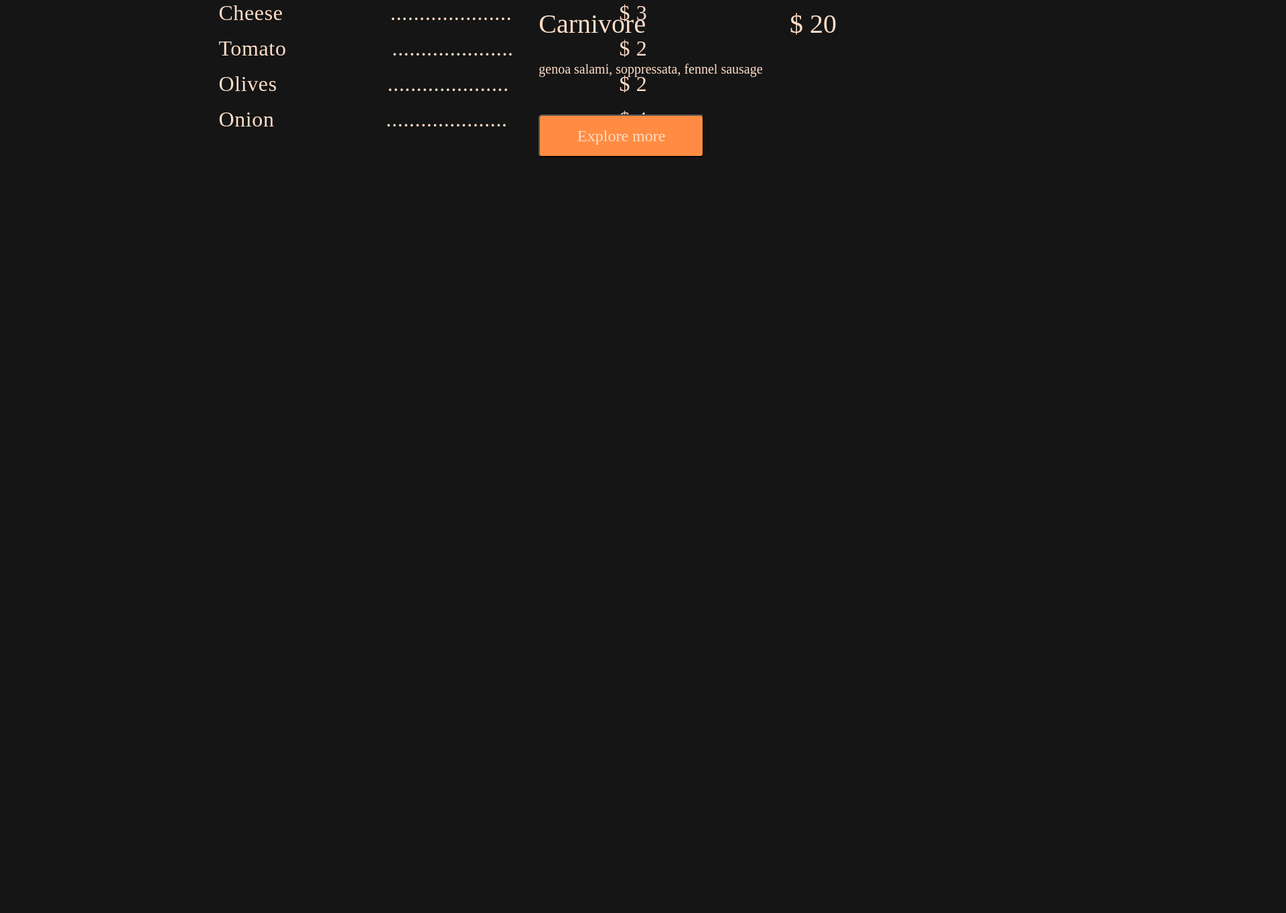
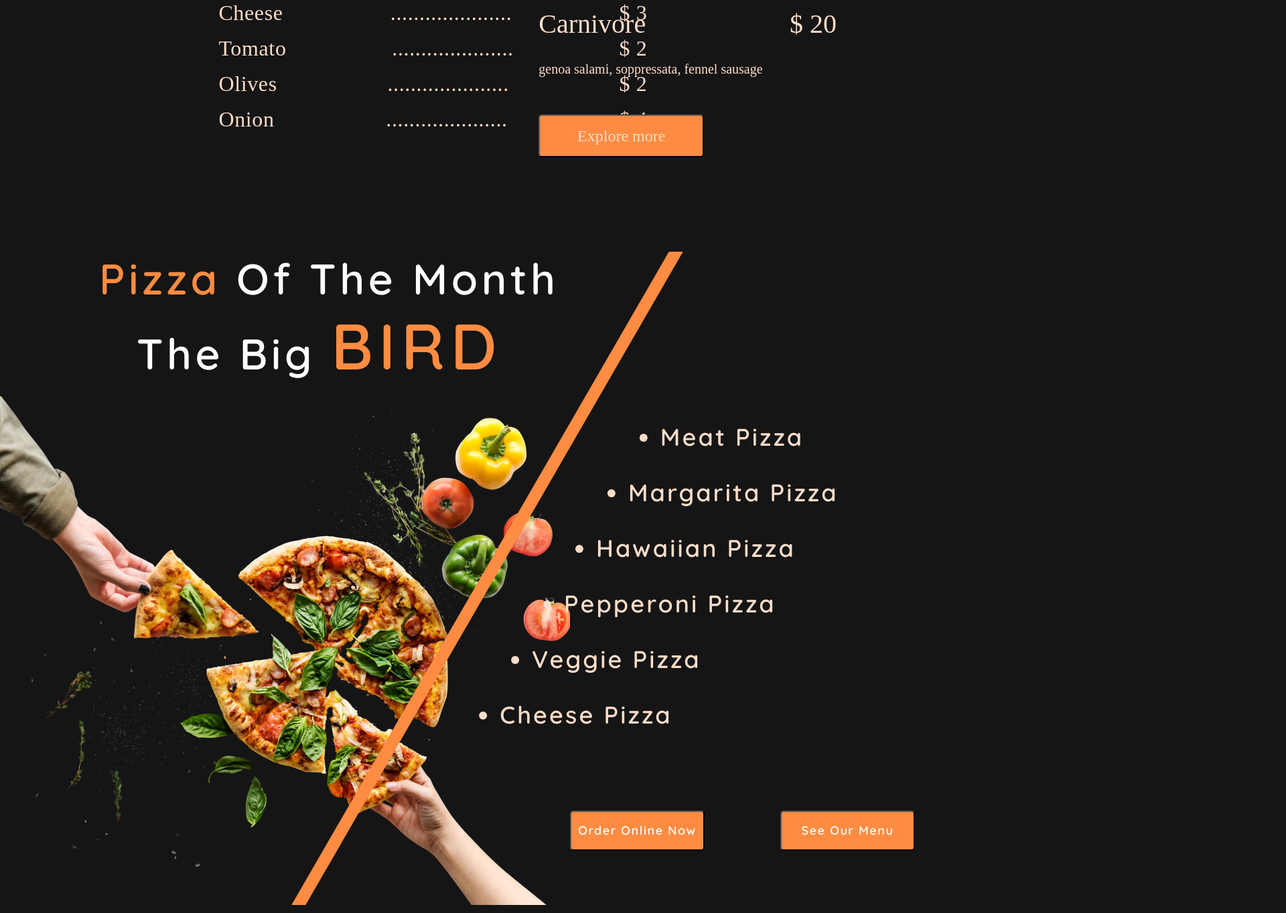
Before and after one commit to AnastasiiaPiatak/Pizza-Project, a plain HTML site: page index.html in a window 1280 px wide. Shown: the part 1863-3227 px from the top of the page at 67% size, 1920 px wide, since content can reach past the window. Before the commit the page ends 2107 px from the top, so only its background shows below. Drawn offline with Linux system fonts and the light colour scheme; a web font is replaced by a local one.

Commit message:
Added the PIZZA OF THE MONTH section

```diff
--- a/index.html
+++ b/index.html
@@ -133,6 +133,39 @@
 
     </div>
 
+    <!-- PIZZA OF THE MONTH -->
+    <div class="monthPizza">
+        <h2> <span>Pizza</span>  Of The Month</h2>
+        <p>The big <span>BIRD</span> </p>
+        <div class="monthPizza__wrapper">
+          <div class="monthPizza__wrapper-img">
+            <img src="img/hands-taking-pizza.png" alt="Hands taking pizza">
+          </div>
+          <div class="monthPizza__wrapper-line"></div>
+          <div class="monthPizza__wrapper-menu">
+            <div class="monthPizza__wrapper-menuList">
+            <ul>
+              <li>Meat Pizza</li>
+              <li>Margarita Pizza</li>
+              <li>Hawaiian Pizza</li>
+              <li>Pepperoni Pizza</li>
+              <li>Veggie Pizza</li>
+              <li>Cheese Pizza</li>
+            </ul></div>
+            <div class="monthPizza__wrapper-menuBtns">
+              <button>Order Online Now</button>
+              <button>See Our Menu</button>
+            </div>
+          </div>
+
+
+        </div>
+
+
+
+
+    </div>
+
     <script src="src/main.js"></script>
   </body>
 </html>
--- a/style/style.css
+++ b/style/style.css
@@ -304,3 +304,107 @@ body {
   text-align: center;
   color: #ffddc8;
 }
+
+/* PIZZA OF THE MONTH */
+
+.monthPizza {
+  width: 100%;
+  height: 1080px;
+  padding-top: 132px;
+  position: relative;
+}
+
+.monthPizza h2,
+.monthPizza p {
+  margin-left: 148px;
+  font-family: "Quicksand";
+  font-style: normal;
+  font-weight: 600;
+  font-size: 64px;
+  line-height: 80px;
+  text-align: left;
+  letter-spacing: 0.085em;
+  text-transform: capitalize;
+  color: #ffffff;
+}
+
+.monthPizza p {
+  margin-left: 204px;
+  margin-bottom: 16px;
+}
+
+.monthPizza h2 span {
+  color: #ff8c42;
+}
+
+.monthPizza p span {
+  font-size: 96px;
+  line-height: 120px;
+  text-align: center;
+  letter-spacing: 0.085em;
+  text-transform: uppercase;
+  color: #ff8c42;
+}
+
+.monthPizza__wrapper {
+  display: flex;
+  justify-content: space-between;
+}
+
+.monthPizza__wrapper-img {
+  width: 851px;
+  height: 771.93px;
+}
+
+.monthPizza__wrapper-line {
+  position: absolute;
+  top: 132px;
+  left: 56%;
+  height: 976px;
+  width: 1890px;
+  border-left: 21px solid #ff8c42;
+  transform: skew(-30deg);
+}
+
+.monthPizza__wrapper-menuList {
+  margin-left: 15px;
+  transform: skew(-30deg);
+}
+
+.monthPizza__wrapper-menu li {
+  transform: skew(30deg);
+  font-family: "Quicksand";
+  font-style: normal;
+  font-weight: 600;
+  font-size: 36px;
+  line-height: 45px;
+  letter-spacing: 0.085em;
+  text-transform: capitalize;
+  color: #ffddc8;
+  margin-top: 38px;
+}
+
+.monthPizza__wrapper-menuBtns {
+  margin-top: 121px;
+  margin-right: 274px;
+  width: 515px;
+  height: 60px;
+  display: flex;
+  justify-content: space-between;
+}
+
+.monthPizza__wrapper-menuBtns button {
+  width: 201px;
+  height: 60px;
+  background: #ff8c42;
+  border-radius: 5px;
+  font-family: "Quicksand";
+  font-style: normal;
+  font-weight: 600;
+  font-size: 18px;
+  line-height: 22px;
+  text-align: center;
+  letter-spacing: 0.085em;
+  text-transform: capitalize;
+  color: #ffffff;
+}
```
Also changed, not shown: img/hands-taking-pizza.png (added).
